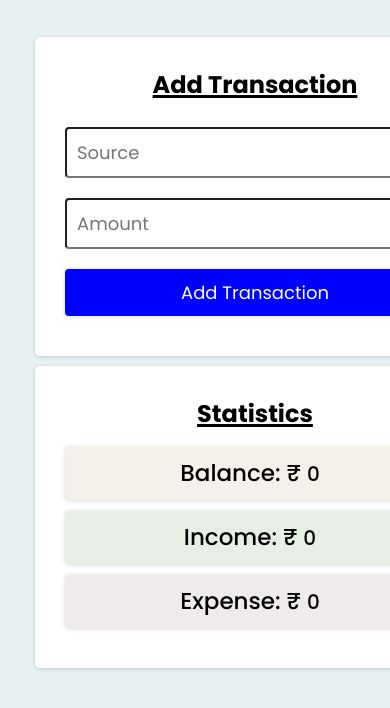
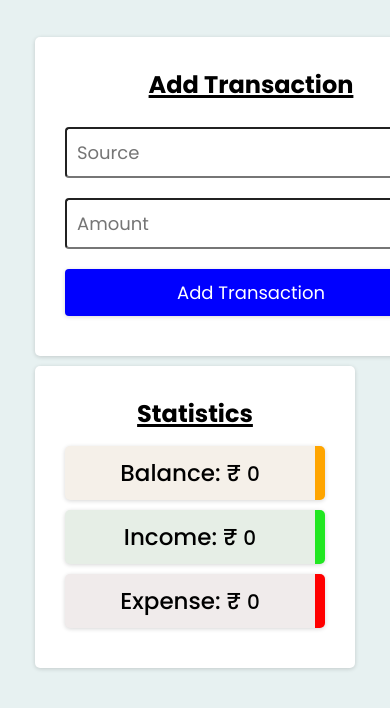
Before and after one commit to LAKSHMAN00077/Budget-Tracker-Project, a plain HTML site: page index.html in a window 390 px wide. Shown: the part 172-880 px from the top of the page. Drawn offline with nearby package versions, Linux system fonts and the light colour scheme.

Commit message:
changed min-width to 250px because in mobile 450px is not reponsive

```diff
--- a/style.css
+++ b/style.css
@@ -64,7 +64,7 @@ h3{
     flex-wrap: wrap;
     gap: 10px;
     width: 100%;
-    min-width: 450px;
+    min-width: 250px;
     margin: 30px 0px;
 }
 
```
